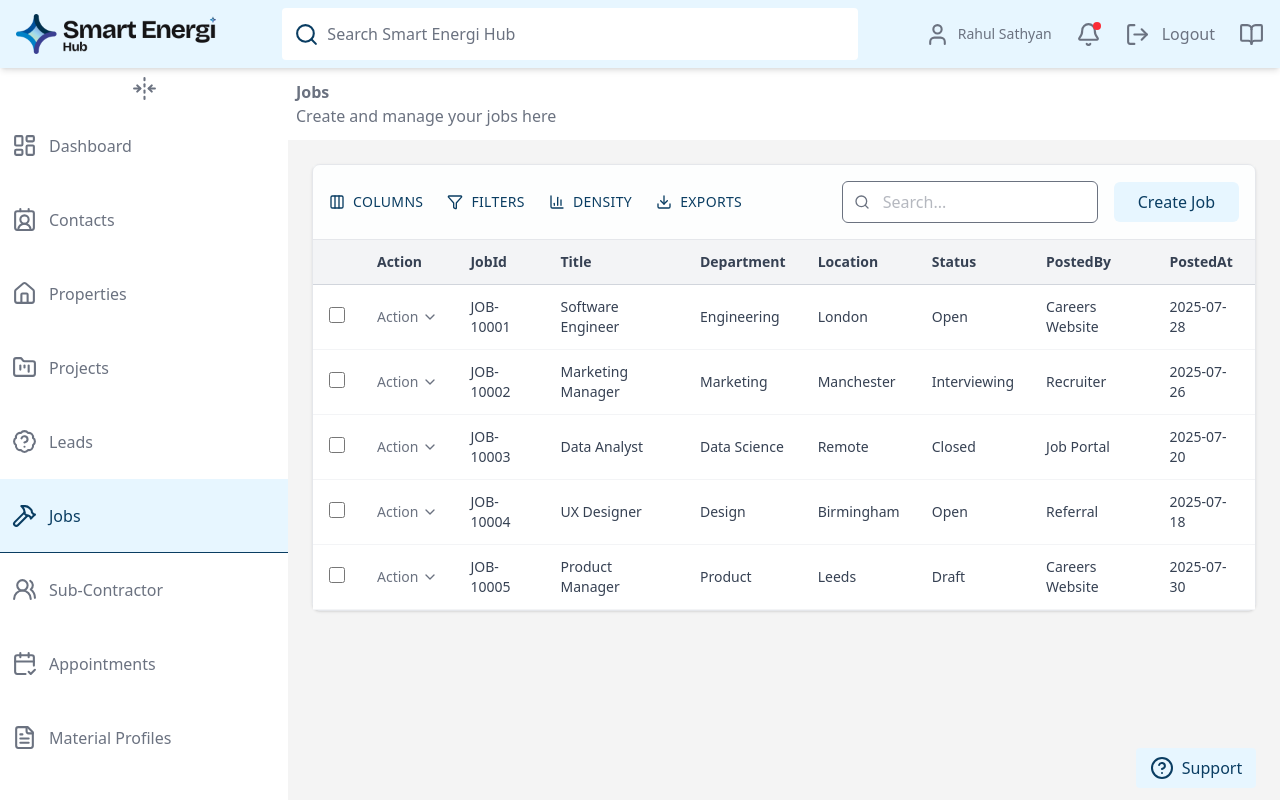
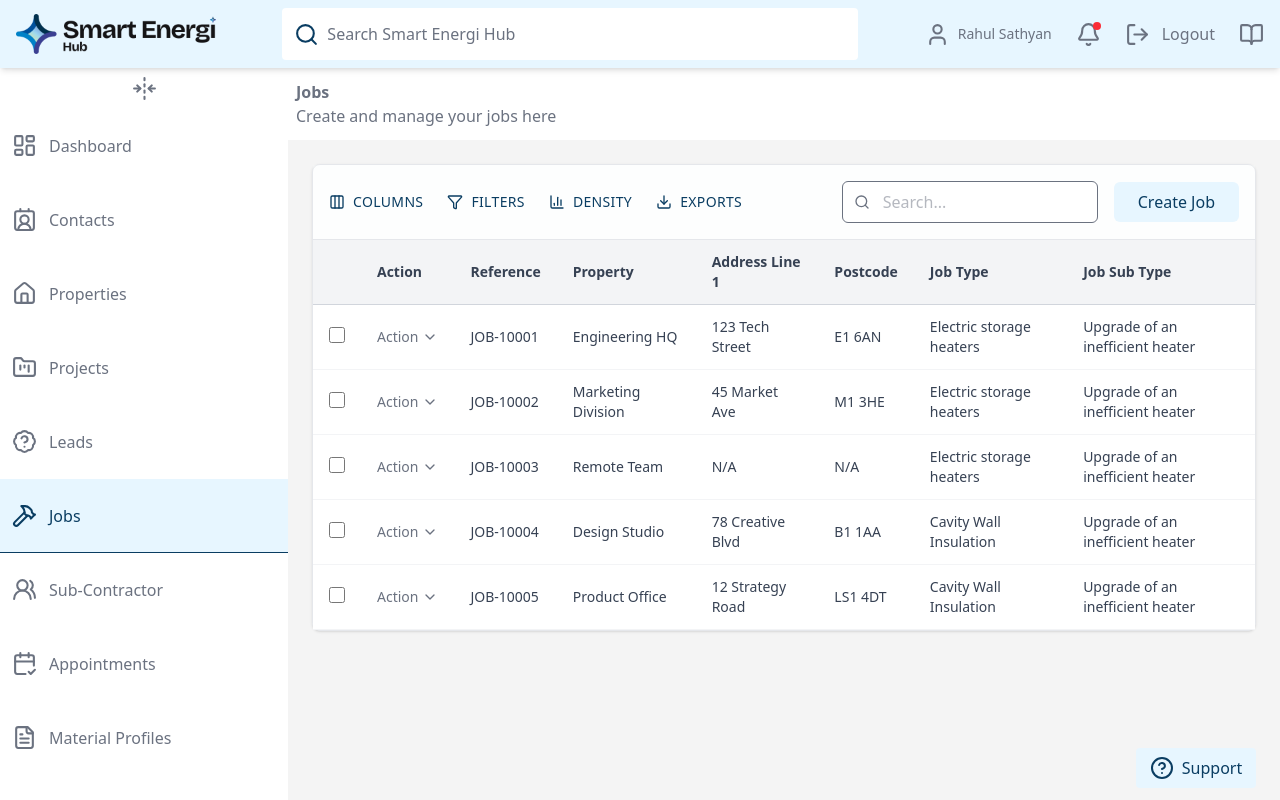
Before and after one commit to SaadHanif-prog/smart-energi-hub, a React (Vite) app in the folder client/: page /jobs in a window 1280 px wide. Built offline with nearby package versions, Linux system fonts and the light colour scheme.

Commit message:
change static data

```diff
--- a/client/src/pages/jobs.tsx
+++ b/client/src/pages/jobs.tsx
@@ -6,49 +6,44 @@ import Table from "../components/common/table";
 const Jobs = () => {
   const sampleData = [
     {
-      jobId: "JOB-10001",
-      title: "Software Engineer",
-      department: "Engineering",
-      location: "London",
-      status: "Open",
-      postedBy: "Careers Website",
-      postedAt: "2025-07-28",
+      Reference: "JOB-10001",
+      Property: "Engineering HQ",
+      "Address Line 1": "123 Tech Street",
+      Postcode: "E1 6AN",
+      "Job type": "Electric storage heaters",
+      "Job sub type": "Upgrade of an inefficient heater",
     },
     {
-      jobId: "JOB-10002",
-      title: "Marketing Manager",
-      department: "Marketing",
-      location: "Manchester",
-      status: "Interviewing",
-      postedBy: "Recruiter",
-      postedAt: "2025-07-26",
+      Reference: "JOB-10002",
+      Property: "Marketing Division",
+      "Address Line 1": "45 Market Ave",
+      Postcode: "M1 3HE",
+      "Job type": "Electric storage heaters",
+      "Job sub type": "Upgrade of an inefficient heater",
     },
     {
-      jobId: "JOB-10003",
-      title: "Data Analyst",
-      department: "Data Science",
-      location: "Remote",
-      status: "Closed",
-      postedBy: "Job Portal",
-      postedAt: "2025-07-20",
+      Reference: "JOB-10003",
+      Property: "Remote Team",
+      "Address Line 1": "N/A",
+      Postcode: "N/A",
+      "Job type": "Electric storage heaters",
+      "Job sub type": "Upgrade of an inefficient heater",
     },
     {
-      jobId: "JOB-10004",
-      title: "UX Designer",
-      department: "Design",
-      location: "Birmingham",
-      status: "Open",
-      postedBy: "Referral",
-      postedAt: "2025-07-18",
+      Reference: "JOB-10004",
+      Property: "Design Studio",
+      "Address Line 1": "78 Creative Blvd",
+      Postcode: "B1 1AA",
+      "Job type": "Cavity Wall Insulation",
+      "Job sub type": "Upgrade of an inefficient heater",
     },
     {
-      jobId: "JOB-10005",
-      title: "Product Manager",
-      department: "Product",
-      location: "Leeds",
-      status: "Draft",
-      postedBy: "Careers Website",
-      postedAt: "2025-07-30",
+      Reference: "JOB-10005",
+      Property: "Product Office",
+      "Address Line 1": "12 Strategy Road",
+      Postcode: "LS1 4DT",
+      "Job type": "Cavity Wall Insulation",
+      "Job sub type": "Upgrade of an inefficient heater",
     },
   ];
 
@@ -64,13 +59,12 @@ const Jobs = () => {
           <Table
             data={sampleData}
             visibleColumns={[
-              "jobId",
-              "title",
-              "department",
-              "location",
-              "status",
-              "postedBy",
-              "postedAt",
+              "Reference",
+              "Property",
+              "Address Line 1",
+              "Postcode",
+              "Job type",
+              "Job sub type",
             ]}
           />
         </div>
--- a/client/src/pages/material-profiles.tsx
+++ b/client/src/pages/material-profiles.tsx
@@ -30,7 +30,7 @@ const MaterialProfile = () => {
       name: "Plywood Sheet 18mm",
       category: "Wood",
       unit: "Sheet",
-      supplier: "Eco Frame Services",
+      supplier: "SEH Frame Services",
       cost: 18.5,
       availability: "In Stock",
       addedAt: "2025-07-20",
--- a/client/src/pages/properties.tsx
+++ b/client/src/pages/properties.tsx
@@ -9,42 +9,42 @@ const Properties = () => {
       reference: "PROP-82669",
       addressLine1: "51 Broughton Street",
       postcode: "SW8 3QU",
-      organisation: "Eco Approach Ltd",
+      organisation: "SEH Approach Ltd",
       tags: "+",
     },
     {
       reference: "PROP-82640",
       addressLine1: "1 Holden Street",
       postcode: "SW11 5UW",
-      organisation: "Eco Approach Ltd",
+      organisation: "SEH Approach Ltd",
       tags: "+",
     },
     {
       reference: "PROP-78560",
       addressLine1: "53 Victoria Street",
       postcode: "ME12 1YB",
-      organisation: "Eco Approach Ltd",
+      organisation: "SEH Approach Ltd",
       tags: "+",
     },
     {
       reference: "PROP-77791",
       addressLine1: "3 Bellhurst Cottages",
       postcode: "TN32 5DN",
-      organisation: "Eco Approach Ltd",
+      organisation: "SEH Approach Ltd",
       tags: "+",
     },
     {
       reference: "PROP-77770",
       addressLine1: "17 Orchard Close",
       postcode: "TN34 2BZ",
-      organisation: "Eco Approach Ltd",
+      organisation: "SEH Approach Ltd",
       tags: "+",
     },
     {
       reference: "PROP-77750",
       addressLine1: "38 Firle Close",
       postcode: "TN35 5ET",
-      organisation: "Eco Approach Ltd",
+      organisation: "SEH Approach Ltd",
       tags: "+",
     },
   ];
--- a/client/src/pages/sub-contractor.tsx
+++ b/client/src/pages/sub-contractor.tsx
@@ -27,7 +27,7 @@ const SubContractor = () => {
     },
     {
       contractorId: "SUB-20003",
-      name: "Eco Frame Services",
+      name: "SEH Frame Services",
       contactPerson: "Ali Rehman",
       phone: "07444 998877",
       trade: "Framing",
```
